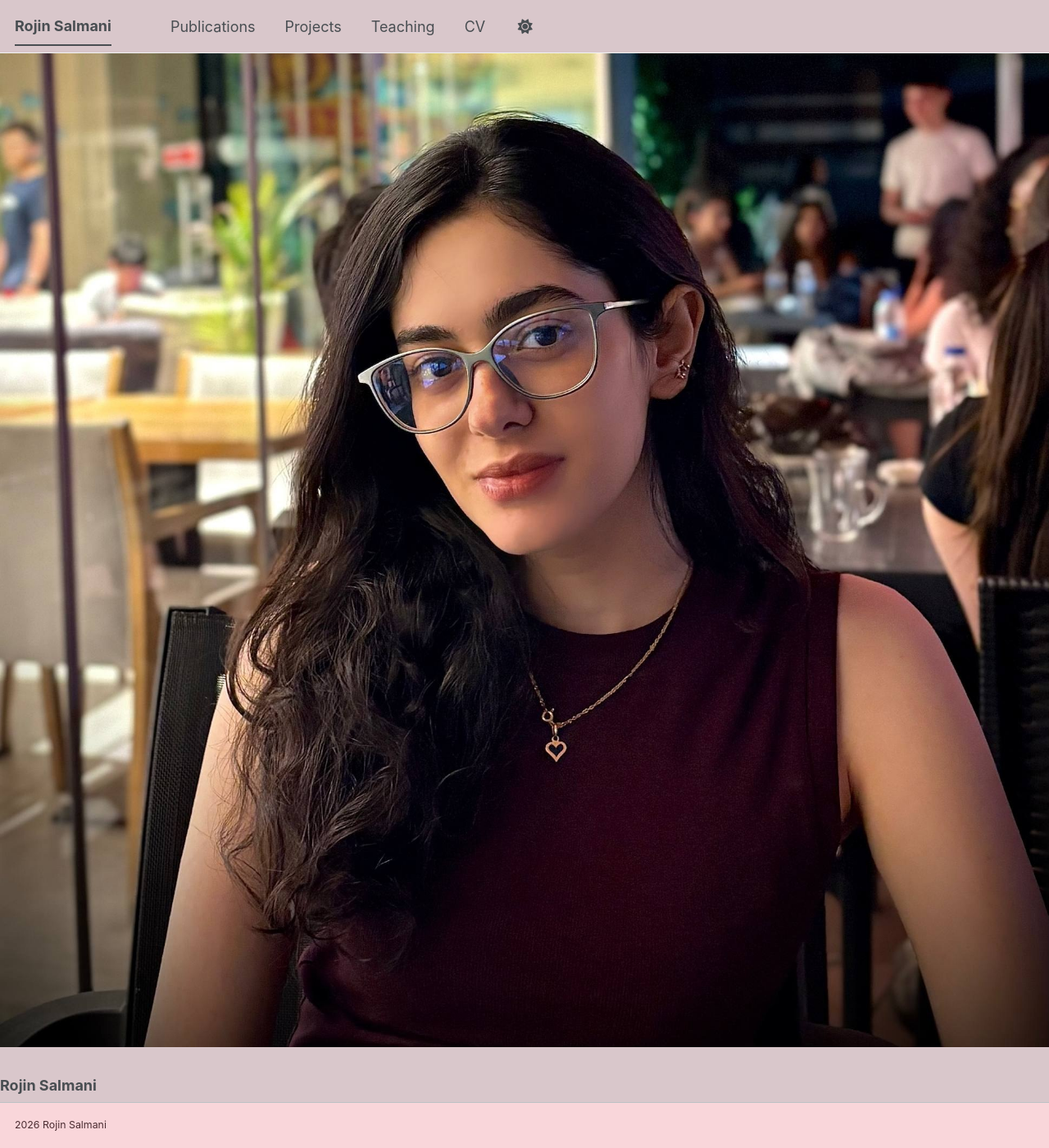
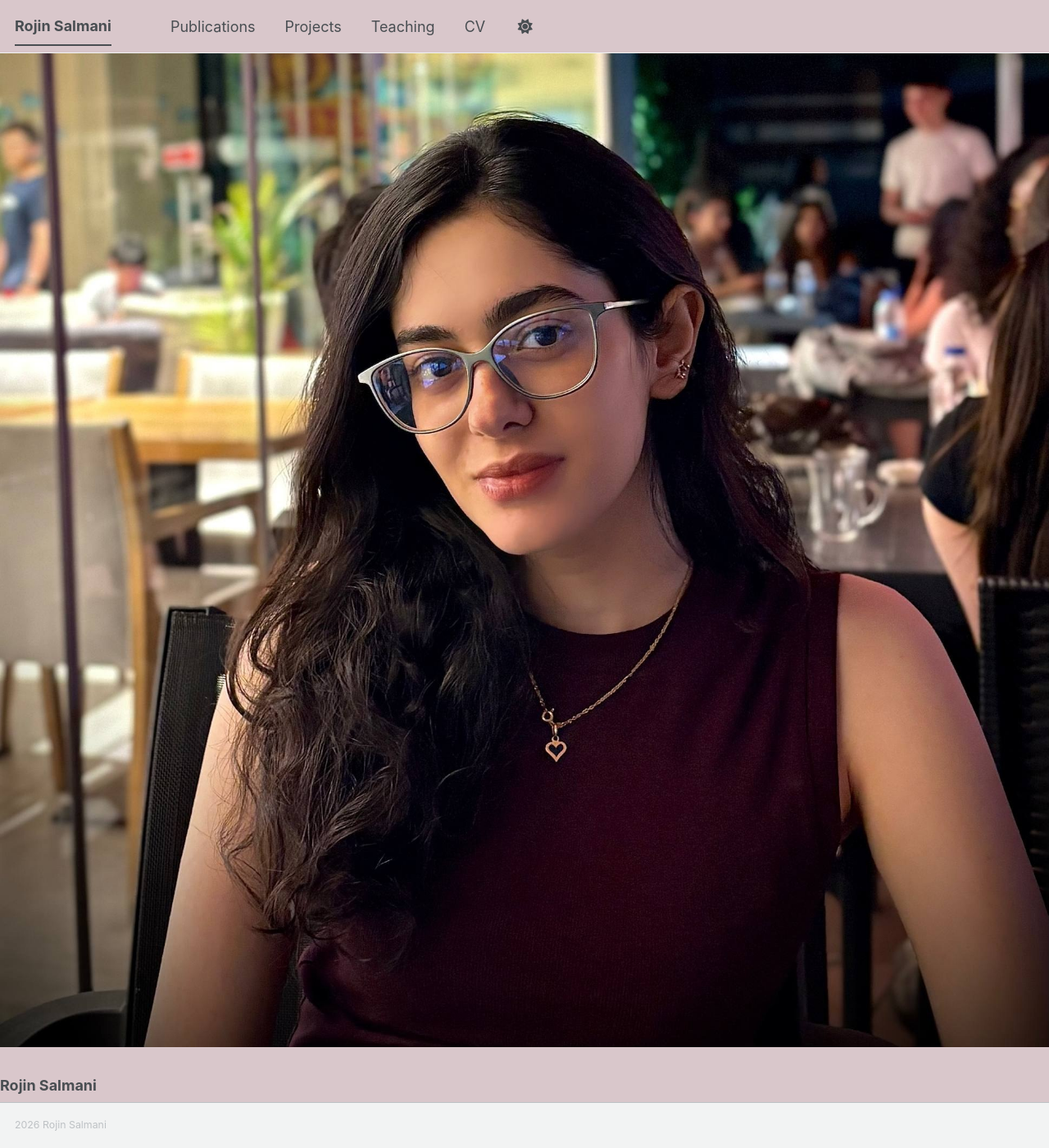
Before and after one commit to rojinsalmani/rojinsalmani.github.io, a Jekyll site: the page built from _pages/about.md, in a window 1280 px wide and 1400 px high, scrolled down 585 px. Shown: the whole window at 82% size. Built offline with Jekyll 4.4.1, drawn with Linux system fonts in a browser that asks for light colours; a script bundle is joined from its source files by our own code; a style sheet for code colours, icons or effects is not loaded.

Commit message:
Update main.scss

```diff
--- a/assets/css/main.scss
+++ b/assets/css/main.scss
@@ -5,7 +5,7 @@
  * This file controls what is imported from /_sass
  *
  * Note that the files are processed in the order they are imported, so they are partly
-   sorted by the dependencies. Also, the first two lines of the file are required by Jekyll.
+ * sorted by the dependencies. Also, the first two lines of the file are required by Jekyll.
  */
 
 @import
@@ -30,8 +30,3 @@
     "layout/footer",
     "syntax"
 ;
-
-.page__footer {
-  background-color: #f9d6da !important;
-  color: #4a2c31 !important;
-}
```
